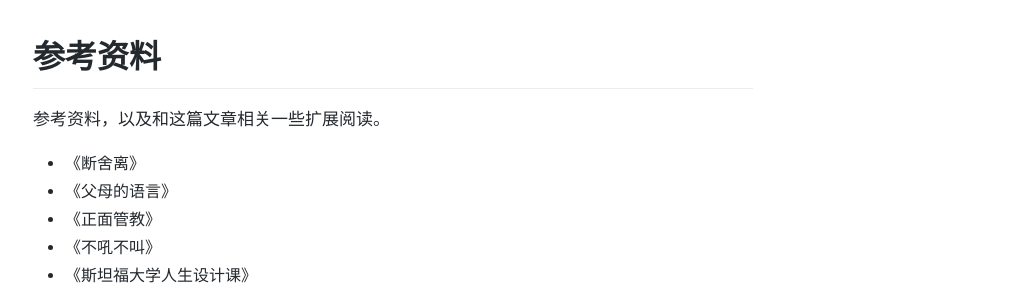
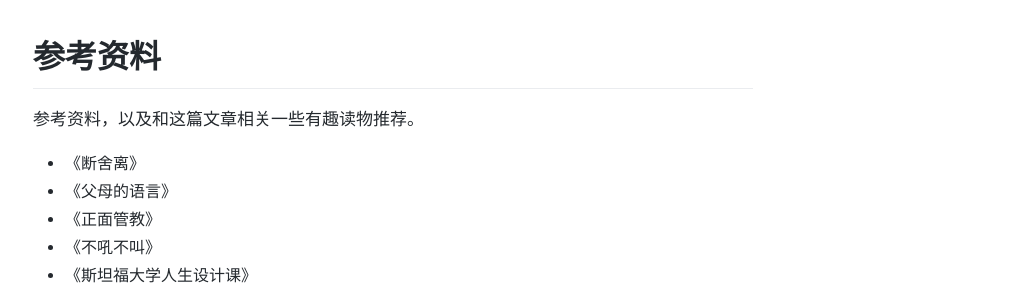
Before and after one commit to aJiea/ajiea.github.io, a Jekyll site: the page built from _posts/2020-02-26-mama.md, in a window 1280 px wide and 900 px high, scrolled down 5169 px. Shown: the part 151-444 px from the top of the window, without its empty margins (247-1280 px from the left). Built offline with Jekyll 4.4.1, drawn with Linux system fonts in a browser that asks for light colours; nearby versions of some CDN libraries; comment, search, counter and statistics services are not loaded; a style sheet for code colours, icons or effects is not loaded.

Commit message:
Update 2020-02-26-mama.md

```diff
--- a/_posts/2020-02-26-mama.md
+++ b/_posts/2020-02-26-mama.md
@@ -146,7 +146,7 @@
 
 
 # 参考资料
-参考资料，以及和这篇文章相关一些扩展阅读。
+参考资料，以及和这篇文章相关一些有趣读物推荐。
 - 《断舍离》
 - 《父母的语言》
 - 《正面管教》
```
